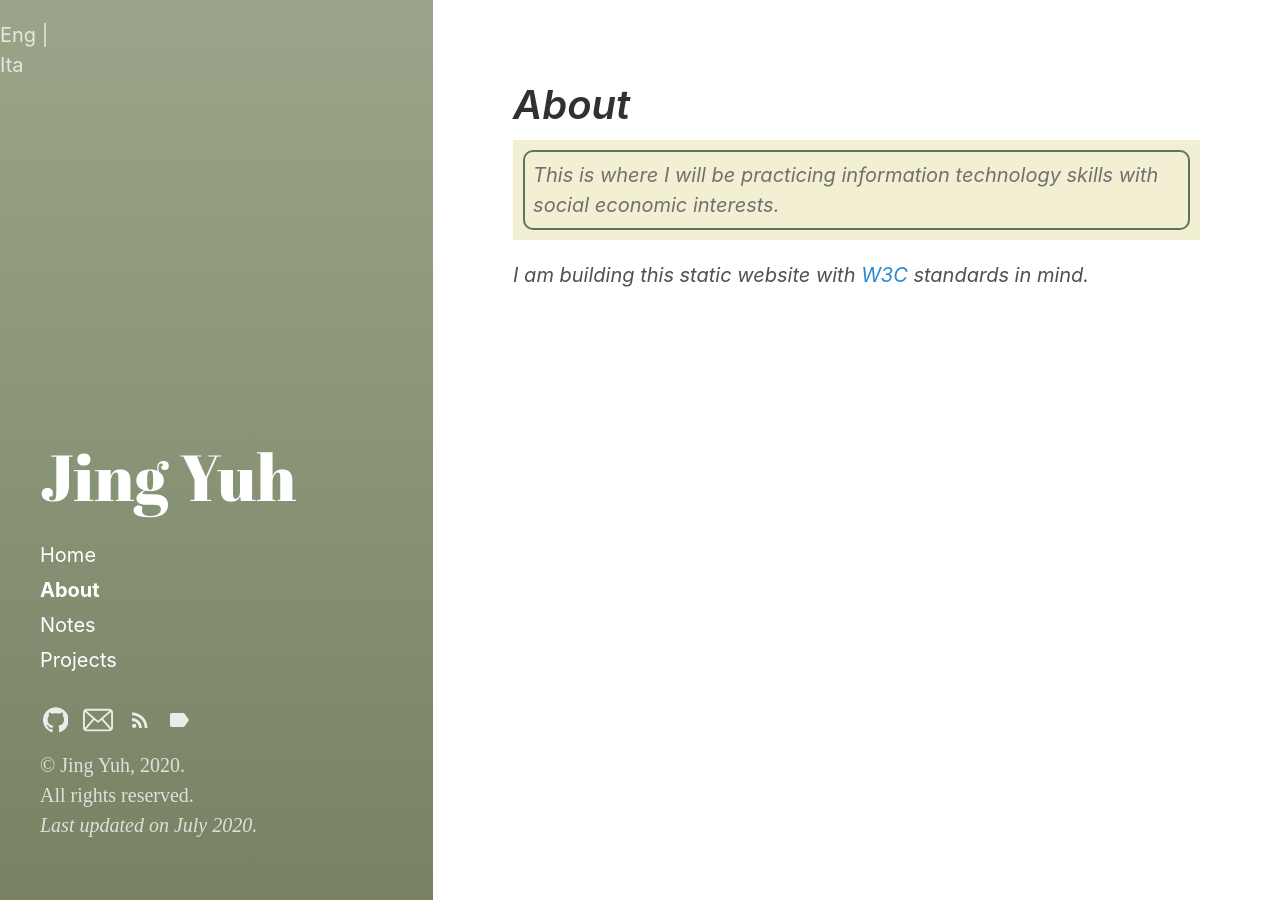
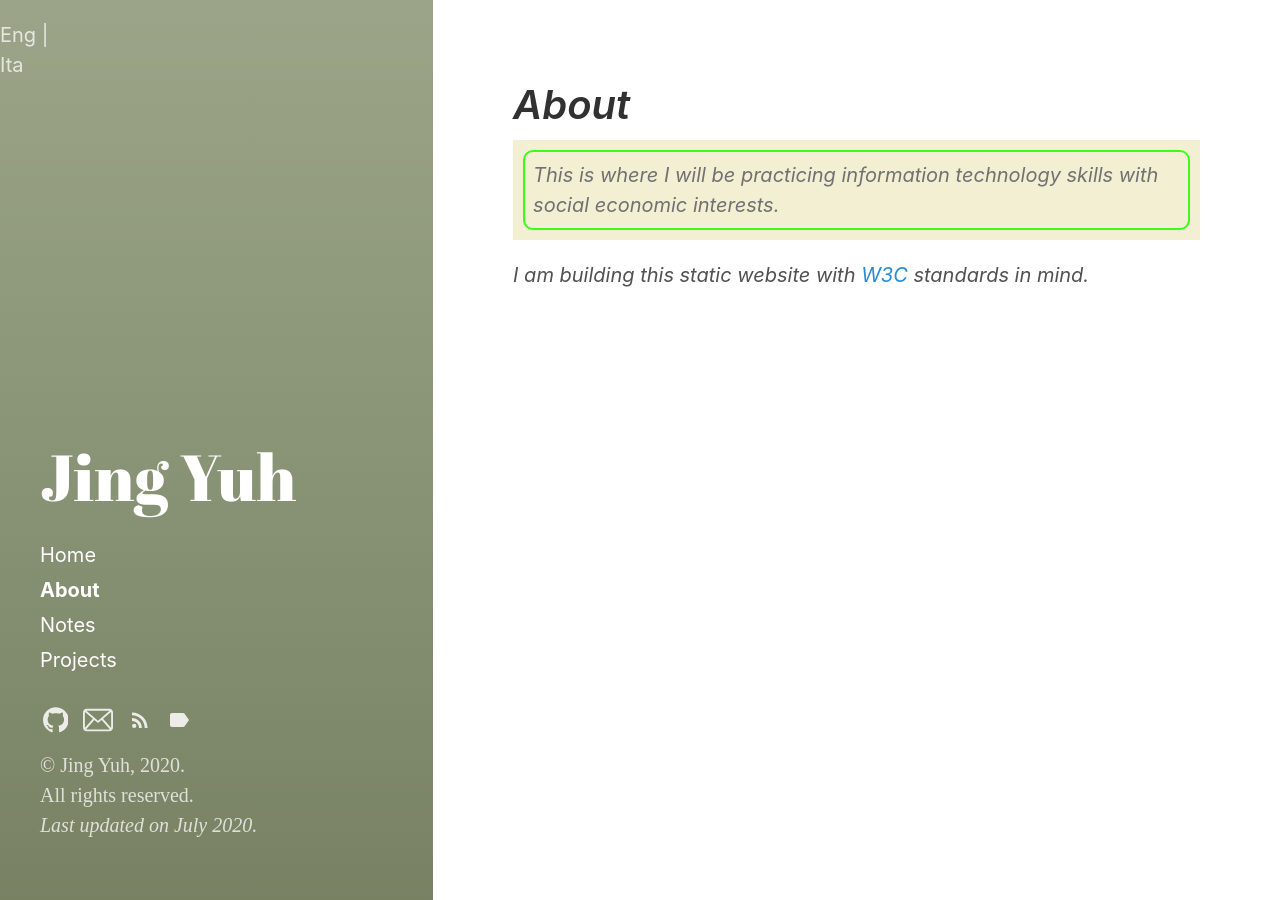
Before and after one commit to jyang123-bit/Website, a Jekyll site: the page built from category/About.md, in a window 1280 px wide. Built offline with Jekyll 4.4.1, drawn with Linux system fonts in a browser that asks for light colours.

Commit message:
Update _message.scss

```diff
--- a/_sass/hydeout/_message.scss
+++ b/_sass/hydeout/_message.scss
@@ -19,7 +19,7 @@
   right: 10px;
   bottom: 10px;
   border: 2px solid;
-  color: #5C755E; //Ronchi yellow: #F0D64E / #EED971FF / cactus green: #5C755E
+  color: #39FF14; //Ronchi yellow: #F0D64E / #EED971FF / cactus green: #5C755E
   border-radius: 10px;
   content: '';
   display: block;
```
